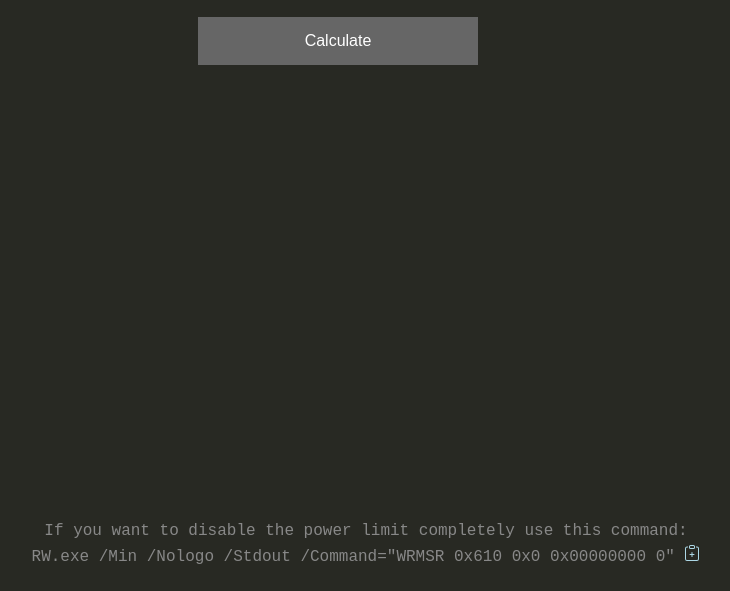
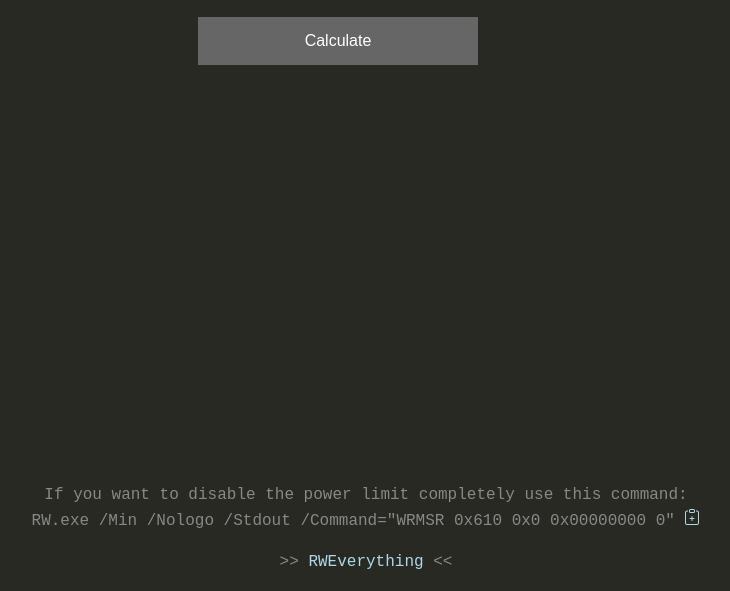
Before and after one commit to BitsUndBolts/RWEverything-Power-Calculator, a plain HTML site: page index.html in a window 1280 px wide. Shown: the part 209-800 px from the top of the page, without its empty margins (302-1032 px from the left). Drawn offline with Linux system fonts and the light colour scheme.

Commit message:
Update index.html
Add RWEverything website reference

```diff
--- a/index.html
+++ b/index.html
@@ -69,6 +69,19 @@
 			  top: 50%;
 			  -webkit-transform: translate(-50%, -50%);
 			  transform: translate(-50%, -50%);
+			}
+
+			a {
+				color: lightblue;
+				text-decoration: none;
+			}
+
+			a:active {
+				color: white;
+			}
+
+			a:visited {
+				color: lightblue;
 			}
 		</style>
 		<script type="text/javascript">
@@ -142,6 +155,10 @@
 					<path d="M9.5 1a.5.5 0 0 1 .5.5v1a.5.5 0 0 1-.5.5h-3a.5.5 0 0 1-.5-.5v-1a.5.5 0 0 1 .5-.5h3zm-3-1A1.5 1.5 0 0 0 5 1.5v1A1.5 1.5 0 0 0 6.5 4h3A1.5 1.5 0 0 0 11 2.5v-1A1.5 1.5 0 0 0 9.5 0h-3z"/>
 				</svg>
 			</div>
+			<br />
+			<div>
+				>> <a href="http://rweverything.com/" target="_blank">RWEverything</a> <<
+			</div>
 		</div>
 	</body>
 </html>
```
